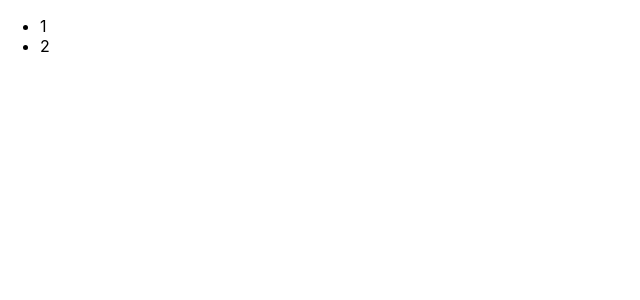
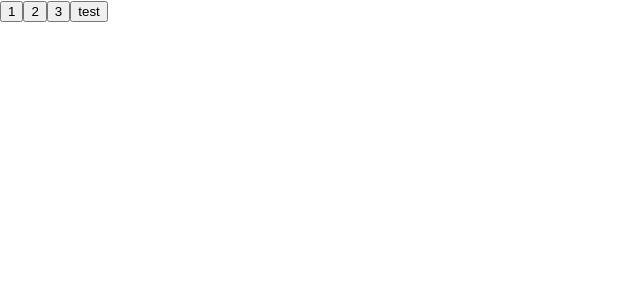
Before and after one commit to Belashab/BlockDiagramConstructor, a React (Create React App) app: page / in a window 1280 px wide. Shown: the top 300 px of the page, without its empty margins (0-640 px from the left). Built offline with nearby package versions, Linux system fonts and the light colour scheme.

Commit message:
reserve commit

```diff
--- a/src/Upper_menu.js
+++ b/src/Upper_menu.js
@@ -1,14 +1,26 @@
 import React from 'react'
-import Menu, { SubMenu, MenuItem } from 'rc-menu';
 
 function Upper_menu (props) {
     return (
-        <Menu>
-            <MenuItem>1</MenuItem>
-            <SubMenu title="2">
-                <MenuItem>2-1</MenuItem>
-            </SubMenu>
-        </Menu>
+       <div>
+        <Menu_button id = {1} name = "1" OnClick={menu_button__click_handler}/>
+        <Menu_button id = {2} name = "2" OnClick={menu_button__click_handler}/>
+        <Menu_button id = {3} name = "3" OnClick={menu_button__click_handler}/>
+        <Menu_button name = 'test'/>
+       </div>
+    );
+}
+
+function menu_button__click_handler () {
+    return (
+        console.log('клик')
+    );
+}
+
+
+const Menu_button = (props) => {
+    return (
+        <button id = {props.id} OnClick = {()=> console.log('click')}>{props.name}</button>
     );
 }
 
```
